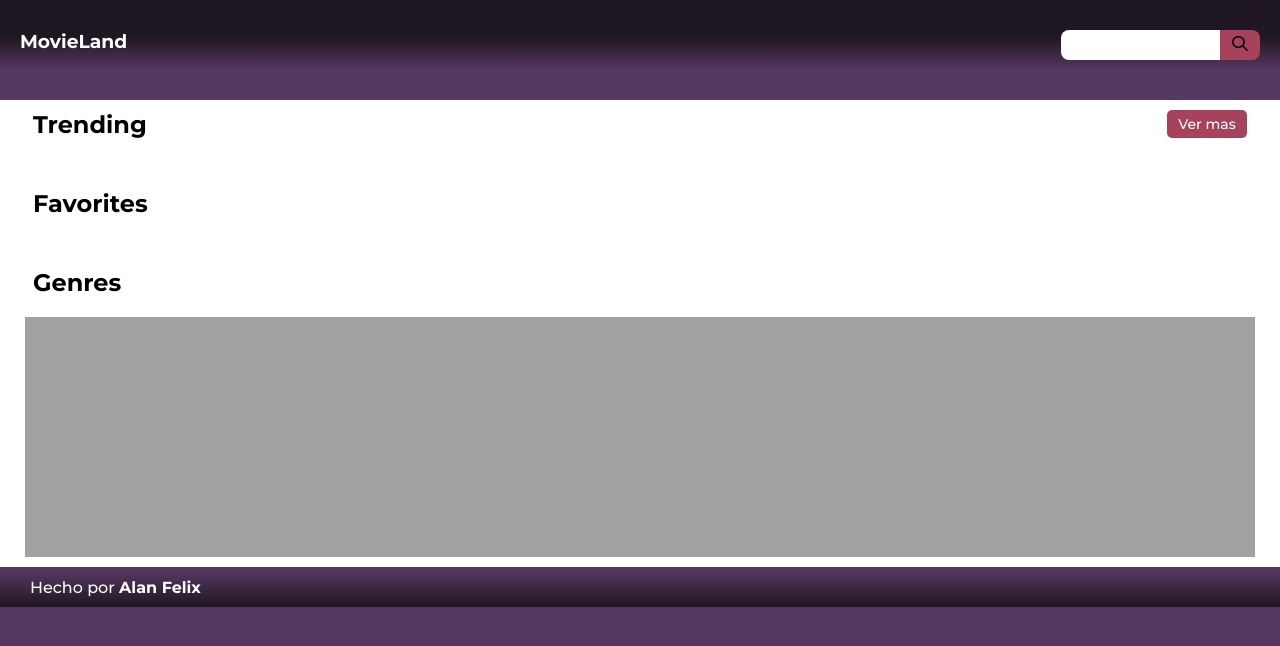
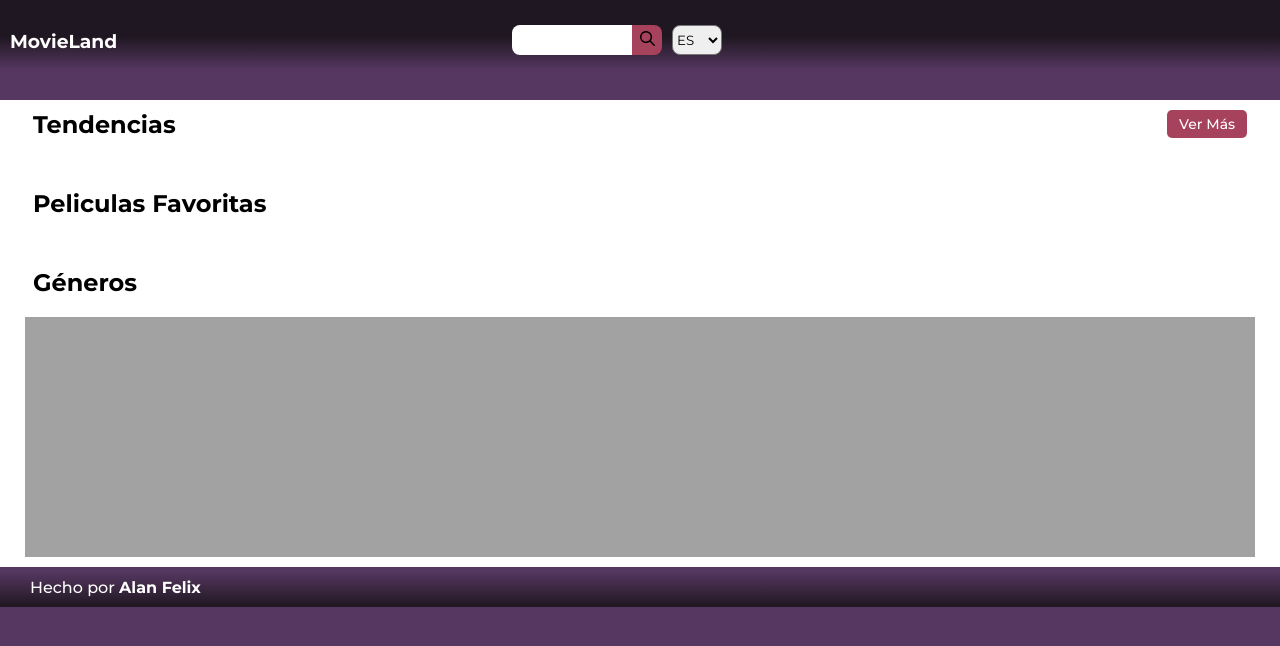
Before and after one commit to AlanGFelix/movie-land, a website: page index.html in a window 1280 px wide. Drawn offline with nearby package versions, Linux system fonts and the light colour scheme; no server answers.

Commit message:
Add: Add the change Language Button and functions for the functionality

```diff
--- a/assets/css/style.css
+++ b/assets/css/style.css
@@ -51,7 +51,7 @@ a{
   position: absolute;
 
   display: grid;
-  grid-template-columns: 1fr 1fr;
+  grid-template-columns: 40% 60%;
 
   width: 100%;
   height: 70px;
@@ -69,19 +69,24 @@ a{
 
 .header-movies_section-title{
   height: 100%;
-  padding: 30px 0 0 20px;
+  padding: 30px 0 0 10px;
 
   color: var(--principal-font-color);
 
   font-weight: 700;
 }
 
+.header-buttons{
+  display: flex;
+  gap: 10px;
+
+  margin: 25px 10px 0 0;
+}
+
 .header-movies_section-search{
   display: flex;
   justify-content: end;
   align-items: start;
-
-  padding: 30px 20px 0 0;
 }
 
 .search_container{
@@ -89,8 +94,8 @@ a{
   justify-content: end;
   align-items: center;
 
-  min-width: 150px;
-  max-width: 300px;
+  min-width: 100px;
+  max-width: 150px;
 }
 
 .search_input{
@@ -116,6 +121,16 @@ a{
   min-width: 15px;
   width: 40%;
   max-width: 20px;
+}
+
+.select-language{
+  width: 50px;
+  height: 30px;
+  border-radius: 8px;
+}
+
+#spanish{
+  background-image: url('./../image/MX.svg');
 }
 
 .exit_button{
--- a/index.html
+++ b/index.html
@@ -15,6 +15,7 @@
       <section class="header-movies_section-title">
         <h1 class="header-movies_title">MovieLand</h1>
       </section>
+      <div class="header-buttons">
         <section class="header-movies_section-search">
           <div class="search_container">
             <input class="search_input" type="text">
@@ -23,6 +24,21 @@
             </button>
           </div>
         </section>
+        <select name="languages" class="select-language" id="selectLanguage">
+          <option value="es">
+            ES
+          </option>
+          <option value="en">
+            EN
+          </option>
+          <option value="pt">
+            PT
+          </option>
+          <option value="fr">
+            FR
+          </option>
+        </select>
+      </div>
       <button class="exit_button inactive" type="button">
         <svg version="1.0" xmlns="http://www.w3.org/2000/svg" width="512.000000pt" height="512.000000pt" viewBox="0 0 512.000000 512.000000" preserveAspectRatio="xMidYMid meet">
           <g transform="translate(0.000000,512.000000) scale(0.100000,-0.100000)"
@@ -52,18 +68,18 @@
         </div>
       </section>
       <section class="details--categories inactive">
-        <h2>Categorias</h2>
+        <h2 id="categoriesTitle">Categorias</h2>
         <div class="categories-container load" id="categories-container">
         </div>
       </section>
       <section class="details--similar-movies inactive">
-        <h2> Películas similares</h2>
+        <h2 id="SimilarTitle"> Películas similares</h2>
         <section class="article_container" id="similar-movies-container">
         </section>
       </section>
       <article class="trending--article-trends">
         <div class="article--title-container load">
-          <h2 class="principal-title load">Trending</h2>
+          <h2 class="principal-title load" id="TrendsTitle">Trending</h2>
           <button class="principal-button load" id='trending-button' type="button">Ver mas</button>
         </div>
         <section class="article_container load">
@@ -72,29 +88,20 @@
     </article>
     <!-- liked movies -->
     <article class="main_article article--favorites">
-      <h2>Favorites</h2>
+      <h2 id="FavoriteTitle" >Favorites</h2>
       <section class="article_container load">
-        <div class="movie_container">
-          <div class="movie-banner">
-            <img width="150" src="https://www.themoviedb.org/t/p/w600_and_h900_bestv2/9GBhzXMFjgcZ3FdR9w3bUMMTps5.jpg" alt="">
-            <button type="button" class="like-button">
-            </button>
-          </div>
-          <h3 class="movie-title"> The Marvels</h3>
-        </div>
       </section>
     </article>
     <!-- categories -->
     <article class="main_article article__genres">
-      <h2>Genres</h2>
+      <h2 id="GenresTitle">Genres</h2>
       <section class="article_container genre__container load">
       </section>
     </article>
     <!-- Search / Categories movies -->
     <article class="main_article search inactive">
-      <h2 id="search-title">Accion</h2>
+      <h2 id="search-title"></h2>
       <section class="main_article movies_container">
-
       </section>
     </article>
   </main>
@@ -105,6 +112,7 @@
 
   <script src="https://cdn.jsdelivr.net/npm/axios@1.1.2/dist/axios.min.js"></script>
   <script src="./src/variables.js"></script>
+  <script src="./src/languages.js"></script>
   <script src="./src/main.js"></script>
   <script src="./src/navigation.js"></script>
 </body>
--- /dev/null
+++ b/src/languages.js
@@ -0,0 +1,51 @@
+const langs =  [
+  {lang: 'es',
+    captions:
+    {
+      trends: 'Tendencias',
+      category: 'Categorias',
+      genres: 'Géneros',
+      likedTitle: 'Peliculas Favoritas',
+      similarTitle: 'Peliculas Similares',
+      trendMore: 'Ver Más',
+      footerCaption: 'Hecho por ',
+      search: 'Buscar',
+    }
+  },
+  {lang: 'en',
+    captions:
+    { trends: 'Trends',
+      category: 'Categories',
+      genres: 'Genres',
+      likedTitle: 'Favorite Movies',
+      similarTitle: 'similar movies',
+      trendMore: 'More',
+      footerCaption: 'Made by ',
+      search: 'Search',
+    }
+  },
+  {lang: 'pt',
+    captions:
+    { trends: 'Tendências',
+      category: 'Categorias',
+      genres: 'Gêneros',
+      likedTitle: 'Filmes Favoritos',
+      similarTitle: 'filmes semelhantes',
+      trendMore: 'Ver mais',
+      footerCaption: 'Feito por ',
+      search: 'Procurar',
+    }
+  },
+  {lang: 'fr',
+    captions:
+    { trends: 'Les tendances',
+      category: 'Catégories',
+      genres: 'Genres',
+      likedTitle: 'voir plus',
+      similarTitle: 'Films similaires',
+      trendMore: 'Mehr sehen',
+      footerCaption: 'Fait par ',
+      search: 'Chercher',
+    }
+  },
+]
--- a/src/main.js
+++ b/src/main.js
@@ -1,5 +1,3 @@
-
-
 const callbackObserver = function(entries){
   entries.forEach((entry)=>{
     if(entry.isIntersecting){
@@ -12,15 +10,22 @@ const callbackObserver = function(entries){
 }
 let lazyLoader = new IntersectionObserver(callbackObserver);
 
-let api = axios.create({
-  baseURL: 'https://api.themoviedb.org/3/',
-  headers:{
-    accept: 'application/json',
-  },
-  params: {
-    api_key:'349addc21a4cef2c51b020379c9efa28'
-  },
-})
+let api;
+
+function GetLenguageIndex(){
+  const selectedLanguage = selectLanguage.value;
+  const language = langs.find(language =>language.lang == selectedLanguage)
+  const index = langs.indexOf(language);
+
+  return index;
+}
+
+function ChangeLanguage(){
+  const indexTitle = GetLenguageIndex();
+  const language = langs[GetLenguageIndex()]
+  localStorage.setItem('language',JSON.stringify(language));
+  location.reload();
+}
 
 function GetRandomInt(max) {
   return Math.floor(Math.random() * max);
@@ -153,13 +158,15 @@ async function GetMoviesBysearch(search,{pagination=false}){
 }
 
 async function GetGenresMovies(){
-  let response = await api.get('genre/movie/list');
+  const response = await api.get('genre/movie/list');
 
-  let genres = response.data.genres;
-  let containerGenres = document.querySelector('.main_article.article__genres');
+  const indexTitle = GetLenguageIndex();
+  const titles = langs[indexTitle].captions
+  const genres = response.data.genres;
+  const containerGenres = document.querySelector('.main_article.article__genres');
   containerGenres.innerHTML = '';
-  let h2 = document.createElement('h2');
-  let text = document.createTextNode('Genres');
+  const h2 = document.createElement('h2');
+  const text = document.createTextNode(titles.genres);
   h2.appendChild(text);
   containerGenres.appendChild(h2);
 
@@ -175,7 +182,7 @@ async function GetGenresMovies(){
     let title = document.createTextNode(name);
     titleH2.appendChild(title);
     let button =document.createElement('button');
-    let buttonText = document.createTextNode('Ver mas');
+    let buttonText = document.createTextNode(titles.trendMore);
     button.appendChild(buttonText);
     button.addEventListener('click',()=>location.hash=`#categorie=${genre}-${name}`);
     titleH2.appendChild(title);
@@ -361,6 +368,8 @@ async function GetDetails(){
   CreateMovies(similarMoviesContainer,moviesRecommendations);
 }
 
+selectLanguage.addEventListener('change', ChangeLanguage);
+
 window.addEventListener('DOMContentLoaded',()=>{
   let claseLoad = 'load';
   let titleHomeContainer = document.querySelector('.article--title-container');
@@ -376,5 +385,37 @@ window.addEventListener('DOMContentLoaded',()=>{
   detailsInfo.classList.remove(claseLoad);
   movieGenres.classList.remove(claseLoad);
   detailsSimilar.classList.remove(claseLoad);
+
+  let language = localStorage.getItem('language');
+  let titles;
+  let index;
+  if(language){
+    language = JSON.parse(language);
+    let languageSelected = langs.find(languageSelected =>languageSelected.lang == language.lang);
+    index = langs.indexOf(languageSelected);
+    titles = language.captions;
+  }else{
+    index = 0;
+    language = langs[index];
+    titles = language.captions;
+  }
+  selectLanguage.children[index].selected = true;
+  categoriesTitle.innerText = titles.category;
+  similarTitle.innerText = titles.similarTitle;
+  trendsTitle.innerText = titles.trends;
+  favoriteTitle.innerText = titles.likedTitle;
+  genresTitle.innerText = titles.genres;
+  trendingButton.innerText = titles.trendMore;
+  api = axios.create({
+    baseURL: 'https://api.themoviedb.org/3/',
+    headers:{
+      accept: 'application/json',
+    },
+    params: {
+      api_key:'349addc21a4cef2c51b020379c9efa28',
+      language: language.lang
+    },
+  });
+
   ValidateHash();
 })
--- a/src/variables.js
+++ b/src/variables.js
@@ -1,32 +1,38 @@
 //Header
-let header = document.querySelector('.header-movies');
-let headerNav = document.querySelector('.header_article-nav');
-let searchInput = document.querySelector('.search_input');
-let searchButton = document.querySelector('.search_button');
-let imgLong = document.querySelector('.header_article-movies');
+const header = document.querySelector('.header-movies');
+const headerNav = document.querySelector('.header_article-nav');
+const searchInput = document.querySelector('.search_input');
+const searchButton = document.querySelector('.search_button');
+const imgLong = document.querySelector('.header_article-movies');
+const selectLanguage = document.querySelector('#selectLanguage');
 
-let exitButon = document.querySelector('.exit_button');
+const exitButon = document.querySelector('.exit_button');
 
 //Main Details
-let detailsInfo = document.querySelector('.details--info');
-let detailsCategorie = document.querySelector('.details--categories');
-let detailsSimilar = document.querySelector('.details--similar-movies');
-let genresCategorie = document.querySelector('.article__genres');
-let trendingButton = document.querySelector('#trending-button');
-let genreTitle = document.querySelector('#search-title');
-let movieTitle = document.querySelector('#details-title');
-let movieOverview = document.querySelector('#details-overview');
-let movieGenres = document.querySelector('#categories-container');
-let similarMoviesContainer = document.querySelector('#similar-movies-container');
+const detailsInfo = document.querySelector('.details--info');
+const detailsCategorie = document.querySelector('.details--categories');
+const detailsSimilar = document.querySelector('.details--similar-movies');
+const genresCategorie = document.querySelector('.article__genres');
+const trendingButton = document.querySelector('#trending-button');
+const genreTitle = document.querySelector('#search-title');
+const movieTitle = document.querySelector('#details-title');
+const movieOverview = document.querySelector('#details-overview');
+const movieGenres = document.querySelector('#categories-container');
+const similarMoviesContainer = document.querySelector('#similar-movies-container');
+const categoriesTitle = document.querySelector('#categoriesTitle');
+const similarTitle = document.querySelector('#SimilarTitle');
 //Main Search
-let search = document.querySelector('.main_article.search');
-let moviesSearch= document.querySelector('.search .movies_container');
+const search = document.querySelector('.main_article.search');
+const moviesSearch= document.querySelector('.search .movies_container');
 //Main Categorie
-let trendingCategorie = document.querySelector('#article-trends');
-let containerMoviesCategorie = document.querySelector('.main_article.movies_container');
+const trendingCategorie = document.querySelector('#article-trends');
+const containerMoviesCategorie = document.querySelector('.main_article.movies_container');
 //Main Home
-let trends = document.querySelector('.trending--article-trends');
-let favoritesContainer = document.querySelector('.article--favorites');
-let favoritesmoviesContainer = document.querySelector('.article--favorites .article_container');
+const trends = document.querySelector('.trending--article-trends');
+const favoritesContainer = document.querySelector('.article--favorites');
+const favoritesmoviesContainer = document.querySelector('.article--favorites .article_container');
+const trendsTitle = document.querySelector('#TrendsTitle');
+const favoriteTitle = document.querySelector('#FavoriteTitle');
+const genresTitle = document.querySelector('#GenresTitle');
 //Footer
-let footer = document.querySelector('.footer-movies');
+const footer = document.querySelector('.footer-movies');
```
Lines whose indentation alone changed are shown as unchanged.
